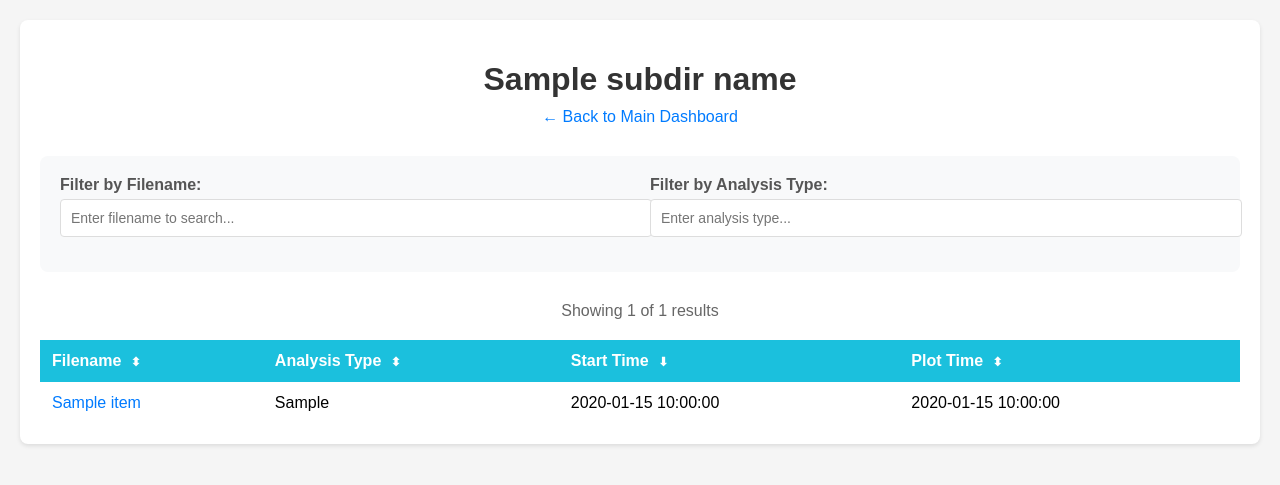
After one commit to AZjk/xpcs_webplot, a Flask app: template src/xpcs_webplot/templates/flask_subdir.html in a window 1280 px wide. The commit adds this page. Shown: the top 485 px of the page. Run offline with Flask 3, Linux system fonts and the light colour scheme; the template is opened without the code that fills it: most values are stand-ins (such as "Sample title", 1, 10 or a date in 2020).

Commit message:
add subdirectory support for serve

```diff
--- /dev/null
+++ b/src/xpcs_webplot/templates/flask_subdir.html
@@ -0,0 +1,366 @@
+<!DOCTYPE html>
+<html>
+
+<head>
+    <meta charset="UTF-8">
+    <title>{{ subdir_name }} - XPCS Results</title>
+    <style>
+        body {
+            margin: 0px;
+            padding: 20px;
+            font-family: Arial, Helvetica, sans-serif;
+            background-color: #f5f5f5;
+        }
+
+        .container {
+            max-width: 1200px;
+            margin: 0 auto;
+            background-color: white;
+            padding: 20px;
+            border-radius: 8px;
+            box-shadow: 0 2px 4px rgba(0, 0, 0, 0.1);
+        }
+
+        h1 {
+            color: #333;
+            margin-bottom: 10px;
+            text-align: center;
+        }
+
+        .breadcrumb {
+            text-align: center;
+            margin-bottom: 30px;
+            color: #666;
+        }
+
+        .breadcrumb a {
+            color: #007bff;
+            text-decoration: none;
+        }
+
+        .breadcrumb a:hover {
+            text-decoration: underline;
+        }
+
+        .filters {
+            background-color: #f8f9fa;
+            padding: 20px;
+            border-radius: 8px;
+            margin-bottom: 30px;
+        }
+
+        .filter-row {
+            display: flex;
+            gap: 20px;
+            margin-bottom: 15px;
+        }
+
+        .filter-group {
+            flex: 1;
+        }
+
+        .filter-group label {
+            display: block;
+            margin-bottom: 5px;
+            font-weight: bold;
+            color: #555;
+        }
+
+        .filter-input {
+            width: 100%;
+            padding: 10px;
+            border: 1px solid #ddd;
+            border-radius: 4px;
+            font-size: 14px;
+        }
+
+        .filter-input:focus {
+            outline: none;
+            border-color: #1bc0dd;
+        }
+
+        .stats {
+            text-align: center;
+            margin-bottom: 20px;
+            color: #666;
+        }
+
+        table {
+            border-collapse: collapse;
+            width: 100%;
+        }
+
+        th,
+        td {
+            text-align: left;
+            padding: 12px;
+        }
+
+        tr:nth-child(even) {
+            background-color: #f8f9fa;
+        }
+
+        tr:hover {
+            background-color: #e9ecef;
+        }
+
+        th {
+            background-color: #1bc0dd;
+            color: white;
+            font-size: 16px;
+            cursor: pointer;
+            position: sticky;
+            top: 0;
+            z-index: 10;
+        }
+
+        th.sortable:hover {
+            background-color: #179bb5;
+        }
+
+        .sort-arrow {
+            font-size: 12px;
+            margin-left: 5px;
+        }
+
+        a {
+            color: #007bff;
+            text-decoration: none;
+        }
+
+        a:hover {
+            text-decoration: underline;
+        }
+
+        .no-results {
+            text-align: center;
+            padding: 40px;
+            color: #666;
+        }
+
+        .loading {
+            display: none;
+            text-align: center;
+            padding: 20px;
+        }
+
+        .spinner {
+            border: 3px solid #f3f3f3;
+            border-top: 3px solid #1bc0dd;
+            border-radius: 50%;
+            width: 40px;
+            height: 40px;
+            animation: spin 1s linear infinite;
+            margin: 0 auto;
+        }
+
+        @keyframes spin {
+            0% {
+                transform: rotate(0deg);
+            }
+
+            100% {
+                transform: rotate(360deg);
+            }
+        }
+    </style>
+</head>
+
+<body>
+    <div class="container">
+        <h1>{{ subdir_name }}</h1>
+
+        <div class="breadcrumb">
+            <a href="/">← Back to Main Dashboard</a>
+        </div>
+
+        <div class="filters">
+            <div class="filter-row">
+                <div class="filter-group">
+                    <label for="filename-filter">Filter by Filename:</label>
+                    <input type="text" id="filename-filter" class="filter-input"
+                        placeholder="Enter filename to search...">
+                </div>
+                <div class="filter-group">
+                    <label for="analysis-filter">Filter by Analysis Type:</label>
+                    <input type="text" id="analysis-filter" class="filter-input" placeholder="Enter analysis type...">
+                </div>
+            </div>
+        </div>
+
+        <div class="stats">
+            Showing <span id="filtered-count">{{ results|length }}</span> of <span id="total-count">{{ results|length
+                }}</span> results
+        </div>
+
+        <div class="loading" id="loading">
+            <div class="spinner"></div>
+            <p>Loading results...</p>
+        </div>
+
+        <table id="results-table">
+            <thead>
+                <tr>
+                    <th class="sortable" data-sort="name">
+                        Filename
+                        <span class="sort-arrow" id="sort-name">⬍</span>
+                    </th>
+                    <th class="sortable" data-sort="analysis_type">
+                        Analysis Type
+                        <span class="sort-arrow" id="sort-analysis_type">⬍</span>
+                    </th>
+                    <th class="sortable" data-sort="start_time">
+                        Start Time
+                        <span class="sort-arrow" id="sort-start_time">⬇</span>
+                    </th>
+                    <th class="sortable" data-sort="plot_time">
+                        Plot Time
+                        <span class="sort-arrow" id="sort-plot_time">⬍</span>
+                    </th>
+                </tr>
+            </thead>
+            <tbody id="results-body">
+                {% for item in results %}
+                <tr>
+                    <td><a href="/results/{{ item.folder }}/summary.html">{{ item.name }}</a></td>
+                    <td>{{ item.analysis_type }}</td>
+                    <td>{{ item.start_time }}</td>
+                    <td>{{ item.plot_time }}</td>
+                </tr>
+                {% endfor %}
+            </tbody>
+        </table>
+
+        <div class="no-results" id="no-results" style="display: none;">
+            No results found matching your filters.
+        </div>
+    </div>
+
+    <script>
+        // Store original data
+        let allData = {{ results | tojson | safe }};
+        let currentSort = { field: 'start_time', ascending: false };
+        let filters = { filename: '', analysis_type: '' };
+
+        // Debounce function
+        function debounce(func, wait) {
+            let timeout;
+            return function executedFunction(...args) {
+                const later = () => {
+                    clearTimeout(timeout);
+                    func(...args);
+                };
+                clearTimeout(timeout);
+                timeout = setTimeout(later, wait);
+            };
+        }
+
+        // Update table with filtered/sorted data
+        function updateTable(data) {
+            const tbody = document.getElementById('results-body');
+            const noResults = document.getElementById('no-results');
+            const table = document.getElementById('results-table');
+
+            if (data.length === 0) {
+                table.style.display = 'none';
+                noResults.style.display = 'block';
+            } else {
+                table.style.display = 'table';
+                noResults.style.display = 'none';
+
+                tbody.innerHTML = data.map(item => `
+          <tr>
+            <td><a href="/results/${item.folder}/summary.html">${item.name}</a></td>
+            <td>${item.analysis_type}</td>
+            <td>${item.start_time}</td>
+            <td>${item.plot_time}</td>
+          </tr>
+        `).join('');
+            }
+
+            // Update count
+            document.getElementById('filtered-count').textContent = data.length;
+        }
+
+        // Filter data
+        function filterData() {
+            let filtered = allData.filter(item => {
+                const matchesFilename = !filters.filename ||
+                    item.name.toLowerCase().includes(filters.filename.toLowerCase());
+                const matchesAnalysis = !filters.analysis_type ||
+                    item.analysis_type.toLowerCase().includes(filters.analysis_type.toLowerCase());
+                return matchesFilename && matchesAnalysis;
+            });
+
+            // Apply current sort
+            filtered = sortData(filtered, currentSort.field, currentSort.ascending);
+
+            updateTable(filtered);
+        }
+
+        // Sort data
+        function sortData(data, field, ascending) {
+            return [...data].sort((a, b) => {
+                let aVal = a[field] || '';
+                let bVal = b[field] || '';
+
+                // Handle date sorting
+                if (field === 'start_time' || field === 'plot_time') {
+                    aVal = new Date(aVal).getTime() || 0;
+                    bVal = new Date(bVal).getTime() || 0;
+                }
+
+                if (aVal < bVal) return ascending ? -1 : 1;
+                if (aVal > bVal) return ascending ? 1 : -1;
+                return 0;
+            });
+        }
+
+        // Update sort arrows
+        function updateSortArrows() {
+            document.querySelectorAll('.sort-arrow').forEach(arrow => {
+                arrow.textContent = '⬍';
+            });
+
+            const currentArrow = document.getElementById(`sort-${currentSort.field}`);
+            if (currentArrow) {
+                currentArrow.textContent = currentSort.ascending ? '⬆' : '⬇';
+            }
+        }
+
+        // Handle sort click
+        document.querySelectorAll('.sortable').forEach(th => {
+            th.addEventListener('click', () => {
+                const field = th.getAttribute('data-sort');
+
+                if (currentSort.field === field) {
+                    currentSort.ascending = !currentSort.ascending;
+                } else {
+                    currentSort.field = field;
+                    currentSort.ascending = true;
+                }
+
+                updateSortArrows();
+                filterData();
+            });
+        });
+
+        // Handle filter inputs
+        const debouncedFilter = debounce(filterData, 300);
+
+        document.getElementById('filename-filter').addEventListener('input', (e) => {
+            filters.filename = e.target.value;
+            debouncedFilter();
+        });
+
+        document.getElementById('analysis-filter').addEventListener('input', (e) => {
+            filters.analysis_type = e.target.value;
+            debouncedFilter();
+        });
+
+        // Initialize
+        updateSortArrows();
+    </script>
+</body>
+
+</html>
```
Also changed, not shown: src/xpcs_webplot/flask_app.py (+116 -18 lines), src/xpcs_webplot/templates/flask_index.html (+39 -6 lines).
